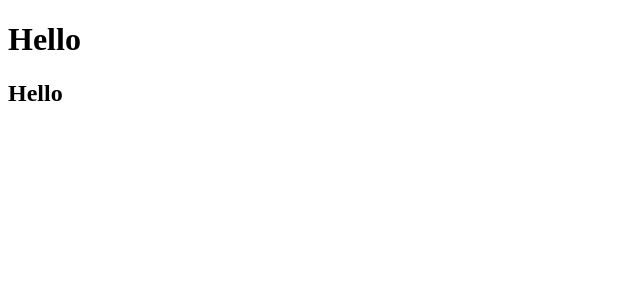
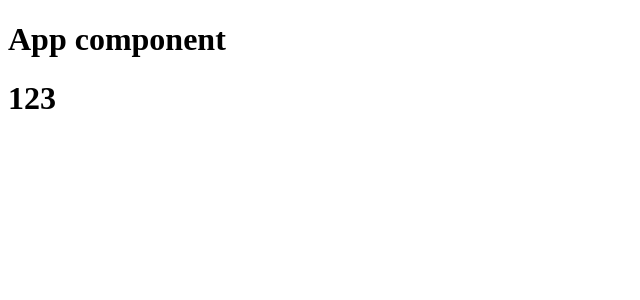
Before and after one commit to venkatravilla333/react-06, a React (Create React App) app in the folder my-app/: page / in a window 1280 px wide. Shown: the top 300 px of the page, without its empty margins (0-640 px from the left). Built offline with nearby package versions, Linux system fonts and the light colour scheme.

Commit message:
content updated

```diff
--- a/my-app/public/index.html
+++ b/my-app/public/index.html
@@ -29,7 +29,6 @@
   <body>
     <noscript>You need to enable JavaScript to run this app.</noscript>
     <div id="root">
-
     </div>
     <!--
       This HTML file is a template.
--- a/my-app/src/App.js
+++ b/my-app/src/App.js
@@ -1,17 +1,19 @@
 import Child from "./Child";
 // import Parent from "./functionalComponents/Parent";
 import Parent from "./classComponents/Parent";
+import Jsx from "./functionalComponents/jsx/Jsx";
 
 function App() {
   return (
     <>
-      <h1>Hello</h1>
+      <h1>App component</h1>
+      {/* {Parent()} */}
       {/* {Child()} */}
       {/* <Child/> */}
       {/* {new Parent().render()} */}
       {/* <Parent/> */}
-      {/* {Parent()} */}
-      <Parent/>
+      {/* <Parent/> */}
+      <Jsx/>
 
     </>
   );
--- a/my-app/src/classComponents/Parent.js
+++ b/my-app/src/classComponents/Parent.js
@@ -1,10 +1,10 @@
 
-import React, {Component} from 'react'
+import React from "react"
 
-class Parent extends Component{
+class Parent extends React.Component{
   render() {
-  return <h2>Hello</h2>
-  }
+   return <h1>Hello class com</h1>
+ }
 }
 
 export default Parent
--- a/my-app/src/functionalComponents/Parent.js
+++ b/my-app/src/functionalComponents/Parent.js
@@ -1,7 +1,9 @@
-
+import React from 'react'
 
 function Parent() {
-  return <h1>This is functional component</h1>
+  return (
+    <h4>Fun com</h4>
+  )
 }
 
 export default Parent
--- /dev/null
+++ b/my-app/src/functionalComponents/jsx/Jsx.js
@@ -0,0 +1,46 @@
+import React from 'react'
+
+
+function Jsx() {
+  // return (
+  //   <div>
+  //     <h1>Jsx syntax1</h1>
+  //     <h1>Jsx syntax2</h1>
+  //   </div>
+  // );
+//  return React.createElement('div', {},
+//     React.createElement('h1', {}, 'Jsx syntax1'),
+//     React.createElement('h1', {}, 'Jsx syntax2'),
+  // );
+
+  // return (
+    // <div>
+    // <React.Fragment>
+    //   <h1>Heading 1</h1>
+    //   <h1>Heading 1</h1>
+    // </React.Fragment>
+    // [<h1>Heading 1</h1>,
+    // <h1>Heading 1</h1>]
+    // </div>
+
+  // );
+  // var x = 'sachin'
+  // var x = 100
+  // var x = () => {
+  //   return 100
+  // }
+  // var x = [100]
+  // var x = {
+  //   num: 100
+  // }
+  let x = [1, 2, 3]
+  let mapArr = x.map((num) => {
+    return num*100
+  })
+  return (
+    <>
+      <h1>{x}</h1>
+    </>
+  )
+}
+export default Jsx
```
Also changed, not shown: 1 other file (tests, documents, lock files or other folders).
